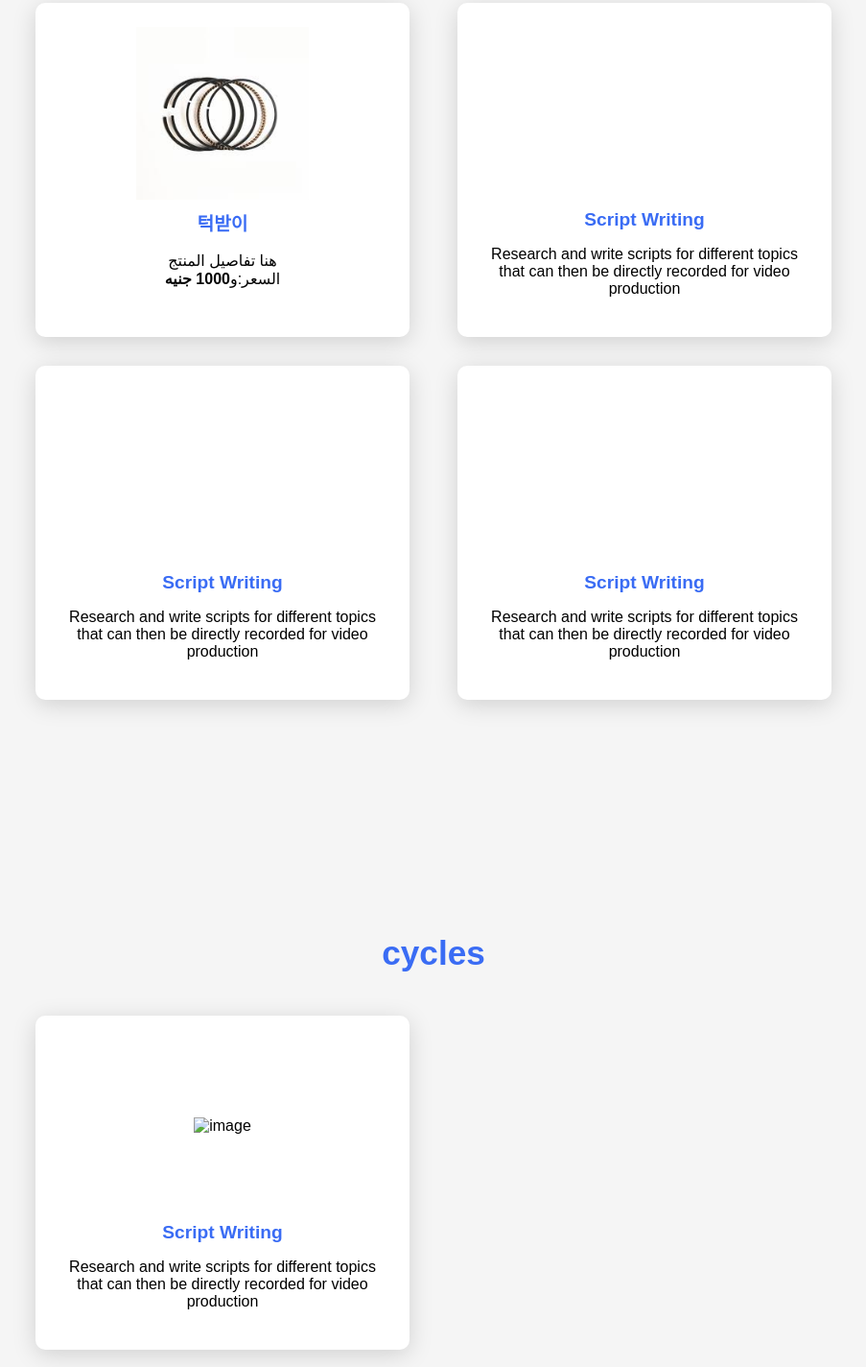
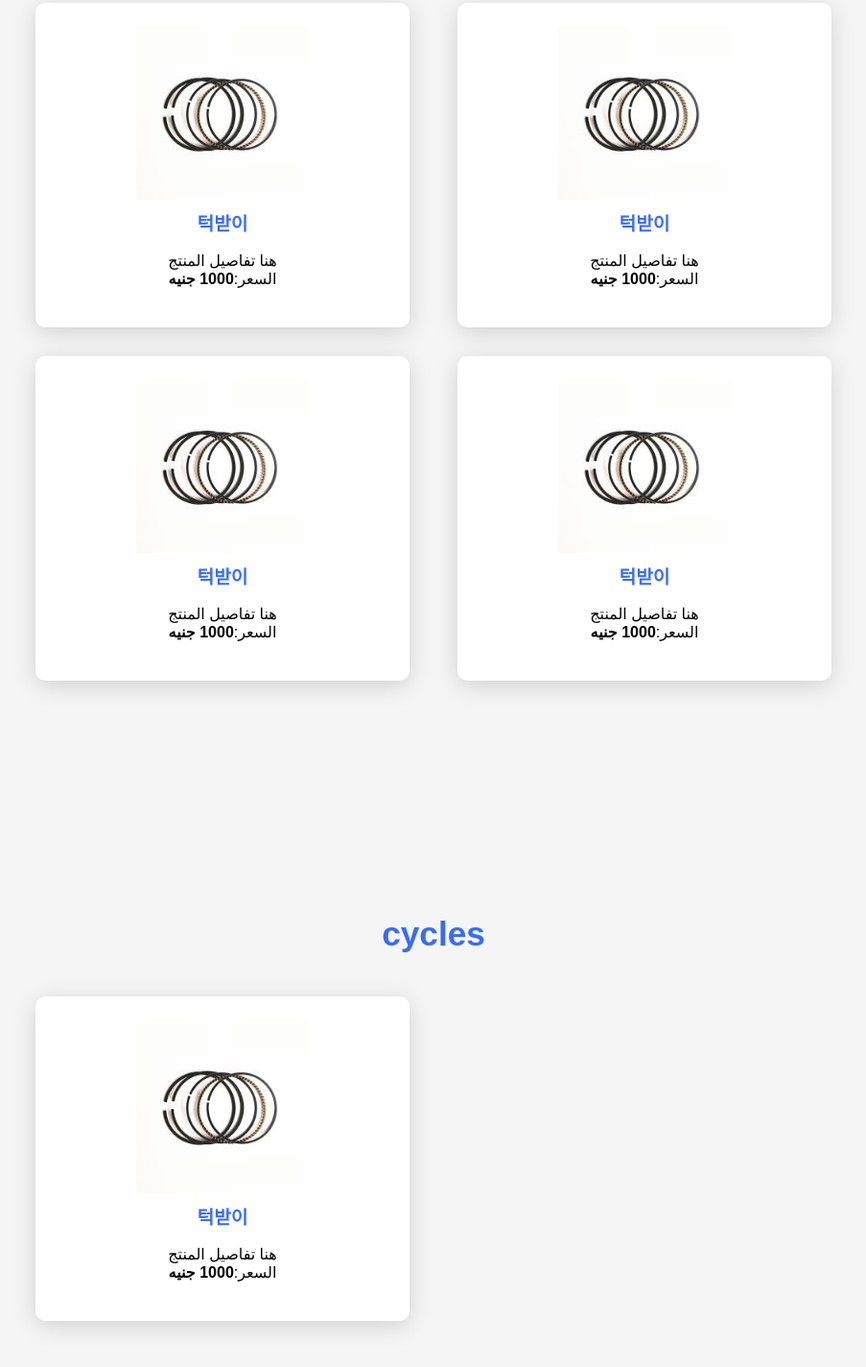
Before and after one commit to SOLIMAN16/test2, a plain HTML site: page index.html in a window 1280 px wide. Shown: the part 291-1715 px from the top of the page at 96% size, without its empty margins (188-1091 px from the left). Drawn offline with Linux system fonts and the light colour scheme.

Commit message:
Update index.html

```diff
--- a/index.html
+++ b/index.html
@@ -26,34 +26,34 @@
                 </div>
                 <div class="info">
                     <h3>턱받이</h3>
-                    <p>هنا تفاصيل المنتج<br>السعر:و<strong>1000 جنيه</strong></p>
+                    <p>هنا تفاصيل المنتج<br>السعر:<strong>1000 جنيه</strong></p>
                 </div>
             </div>
             <div class="card">
                 <div class="img">
-                    <img src="" justify-content="center" align-items="center">
+                    <img src="product_image\car\test.jpg" justify-content="center" align-items="center">
                 </div>
                 <div class="info">
-                    <h3>Script Writing</h3>
-                    <p>Research and write scripts for different topics that can then be directly recorded for video production</p>
+                    <h3>턱받이</h3>
+                    <p>هنا تفاصيل المنتج<br>السعر:<strong>1000 جنيه</strong></p>
                 </div>
             </div>
             <div class="card">
                 <div class="img">
-                    <img src="" justify-content="center" align-items="center">
+                    <img src="product_image\car\test.jpg" justify-content="center" align-items="center">
                 </div>
                 <div class="info">
-                    <h3>Script Writing</h3>
-                    <p>Research and write scripts for different topics that can then be directly recorded for video production</p>
+                    <h3>턱받이</h3>
+                    <p>هنا تفاصيل المنتج<br>السعر:<strong>1000 جنيه</strong></p>
                 </div>
             </div>
             <div class="card">
                 <div class="img">
-                    <img src="" justify-content="center" align-items="center">
+                    <img src="product_image\car\test.jpg" justify-content="center" align-items="center">
                 </div>
                 <div class="info">
-                    <h3>Script Writing</h3>
-                    <p>Research and write scripts for different topics that can then be directly recorded for video production</p>
+                    <h3>턱받이</h3>
+                    <p>هنا تفاصيل المنتج<br>السعر:<strong>1000 جنيه</strong></p>
                 </div>
             </div>
             <!-- الزياده -->
@@ -65,11 +65,11 @@
       <div class="content">
             <div class="card">
                 <div class="img">
-                  <img src="#" alt="image">
+                    <img src="product_image\car\test.jpg" justify-content="center" align-items="center">
                 </div>
                 <div class="info">
-                  <h3>Script Writing</h3>
-                  <p>Research and write scripts for different topics that can then be directly recorded for video production</p>
+                    <h3>턱받이</h3>
+                    <p>هنا تفاصيل المنتج<br>السعر:<strong>1000 جنيه</strong></p>
                 </div>
             </div>
             <!-- الزياده -->
@@ -81,11 +81,11 @@
       <div class="content">
             <div class="card">
                 <div class="img">
-                  <img src="#" alt="image">
+                    <img src="product_image\car\test.jpg" justify-content="center" align-items="center">
                 </div>
                 <div class="info">
-                  <h3>Script Writing</h3>
-                  <p>Research and write scripts for different topics that can then be directly recorded for video production</p>
+                    <h3>턱받이</h3>
+                    <p>هنا تفاصيل المنتج<br>السعر:<strong>1000 جنيه</strong></p>
                 </div>
             </div>
             <!-- الزياده -->
```
Lines whose indentation alone changed are shown as unchanged.
